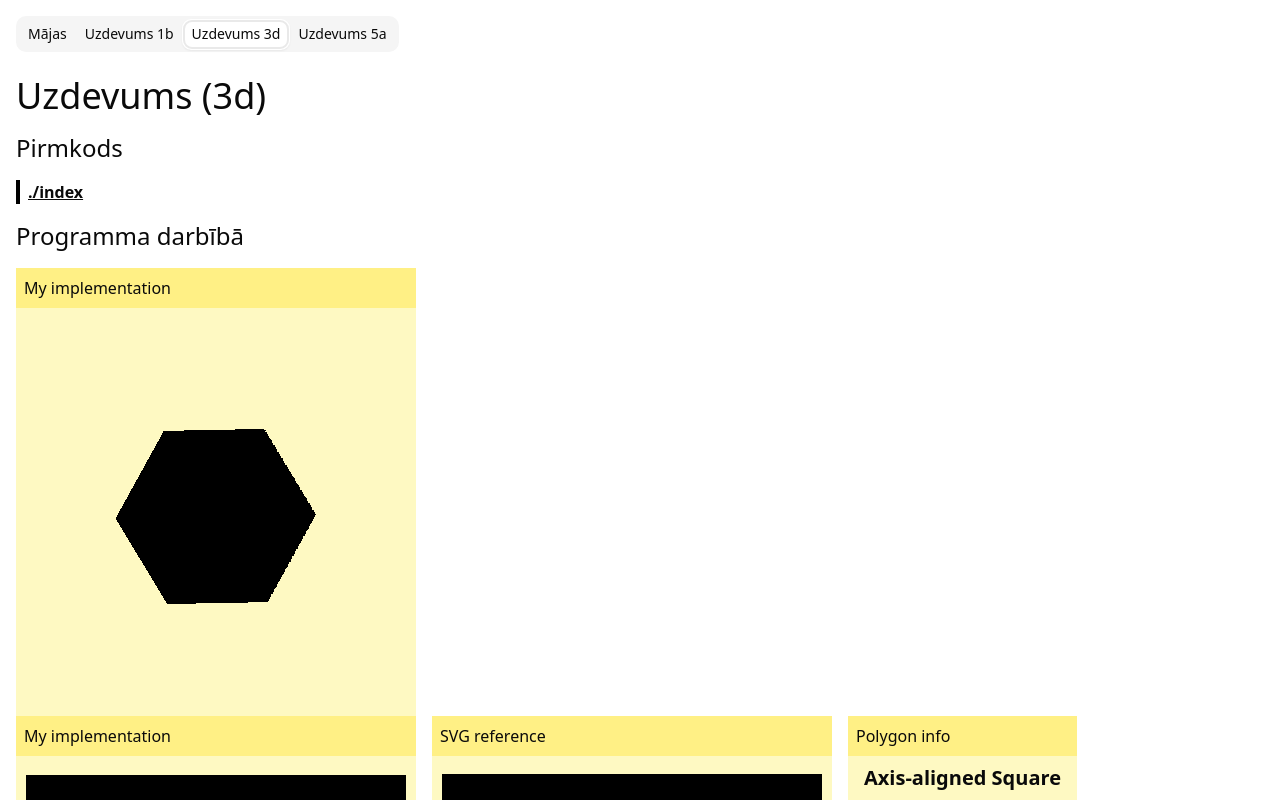
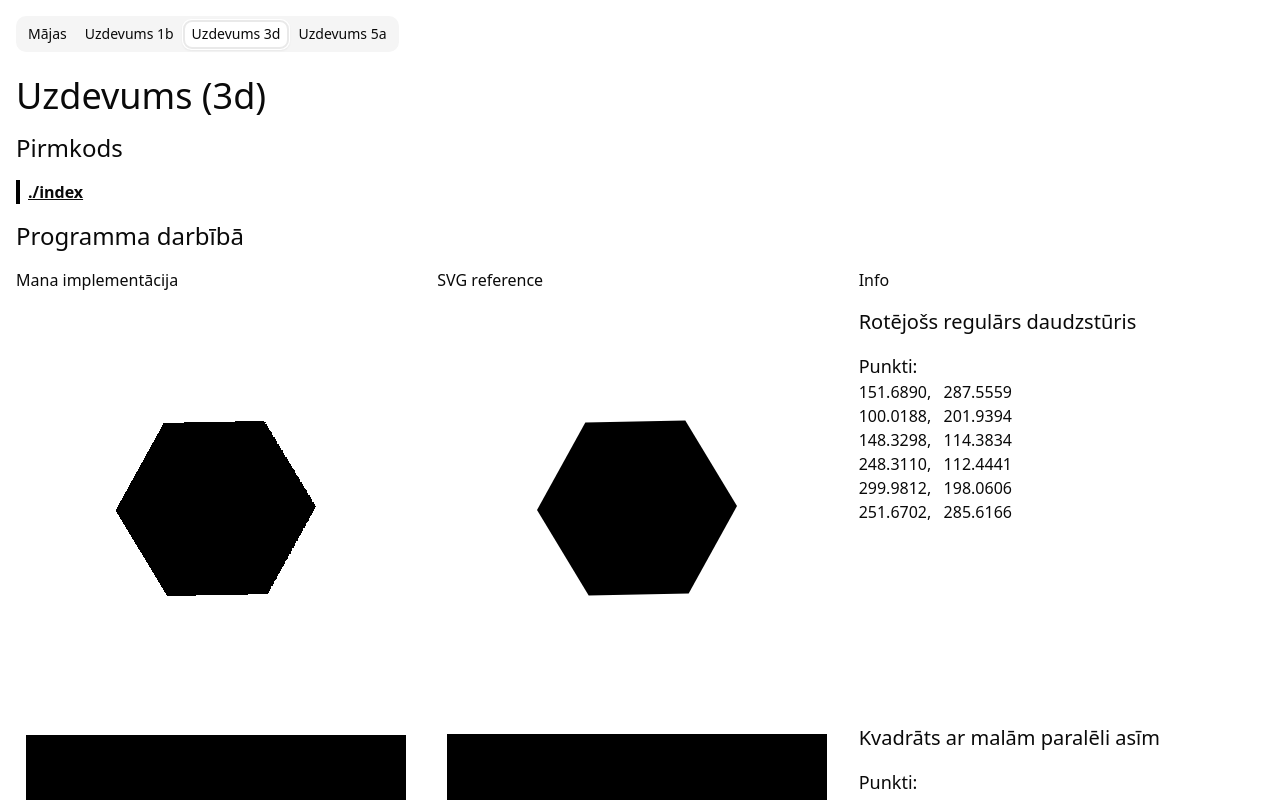
Before and after one commit to 3starblaze/datorgrafika, a React (Vite) app: page / in a window 1280 px wide. Both pictures are taken after a click on the tab "Uzdevums 3d". Shown: the top 800 px of the page. Built offline with nearby package versions, Linux system fonts and the light colour scheme.

Commit message:
Make prettier answer page

```diff
--- a/src/pages/task3d.tsx
+++ b/src/pages/task3d.tsx
@@ -127,7 +127,7 @@ type Example = {
 
 const exampleRegistry: Example[] = [
   {
-    title: "Axis-aligned Square",
+    title: "Kvadrāts ar malām paralēli asīm",
     canvasSize: [400, 400],
     polygon: [
       [10, 10],
@@ -137,7 +137,7 @@ const exampleRegistry: Example[] = [
     ]
   },
   {
-    title: "rot45 Square",
+    title: "Kvadrāts, kas ir pagriezts 45 grādus",
     canvasSize: [400, 400],
     polygon: [
       [200, 10],
@@ -147,18 +147,21 @@ const exampleRegistry: Example[] = [
     ]
   },
   {
-    title: "Random 0",
+        title: "Pašpārklājošs daudzstūris",
         canvasSize: [400, 400],
         polygon: [
-        [10, 0],
-        [1, 200],
-        [320, 200],
-        [400, 80],
+            [0, 200],
+            [40, 400],
+            [80, 0],
+            [120, 400],
+            [160, 0],
+            [200, 400],
+            [240, 0],
         ]
     },
 ];
 
-const polygonPoints = function(
+const polygonPoints = function (
     diagonalRadius: number,
     angle: number,
     sides: number,
@@ -195,14 +198,47 @@ const RotatingPolygon = function () {
     const points: Vector2[] = polygonPoints(100, offset, 6).map(([x, y]) => [x + 200, y + 200]);
 
     return (
-        <div className="flex">
-            <Card title="My implementation">
+        <>
             <MyPolygonCanvas
                 size={[400, 400]}
                 polygon={points} />
-            </Card>
+            <svg
+                className="fill-black"
+                width={400}
+                height={400}
+            >
+                <polygon points={points.map(([x, y]) => `${x},${y}`).join(", ")} />
+            </svg>
+            <PointInfo title="Rotējošs regulārs daudzstūris" polygon={points} />
+        </>
+    );
+};
+
+const PointInfo = function({
+  polygon,
+  title,
+}: {
+  polygon: Vector2[],
+  title: string,
+}) {
+  return (
+        <div className="flex flex-col gap-4">
+            <div className="text-xl">{title}</div>
+            <div>
+                <div className="text-lg">Punkti:</div>
+                <div className="flex">
+                    <div className="grid grid-cols-2 gap-x-2">
+                        {polygon.map(([x, y]) => (
+                            <>
+                                <div className="text-right">{x.toFixed(4)},</div>
+                                <div className="text-right">{y.toFixed(4)}</div>
+                            </>
+                        ))}
                     </div>
-    );
+                </div>
+            </div>
+        </div>
+    )
 };
 
 export default function () {
@@ -218,15 +254,18 @@ export default function () {
 
             <h3 className="text-2xl my-4">Programma darbībā</h3>
 
+
+
+            <div className="grid grid-cols-3 gap-4">
+                <>
+                    <div>Mana implementācija</div>
+                    <div>SVG reference</div>
+                    <div>Info</div>
+                </>
                 <RotatingPolygon />
-
-            <div className="flex flex-col gap-4">
                 {exampleRegistry.map(({ title, canvasSize, polygon }) => (
-                    <div className="flex gap-4">
-                        <Card title="My implementation">
+                    <>
                         <MyPolygonCanvas size={canvasSize} polygon={polygon} />
-                        </Card>
-                        <Card title="SVG reference">
                         <svg
                             className="fill-black"
                             width={canvasSize[0]}
@@ -234,17 +273,8 @@ export default function () {
                         >
                             <polygon points={polygon.map(([x, y]) => `${x},${y}`).join(", ")} />
                         </svg>
-                        </Card>
-                        <Card title="Polygon info">
-                            <div className="px-4 flex flex-col gap-4">
-                                <div className="text-xl font-bold">{title}</div>
-                                <div>
-                                    <div className="text-lg font-bold">Points:</div>
-                                    {polygon.map(([x, y]) => <div>{`[${x}, ${y}]`}</div>)}
-                                </div>
-                            </div>
-                        </Card>
-                    </div>
+                        <PointInfo title={title} polygon={polygon} />
+                    </>
                 ))}
             </div>
         </div>
```
Lines whose indentation alone changed are shown as unchanged.
